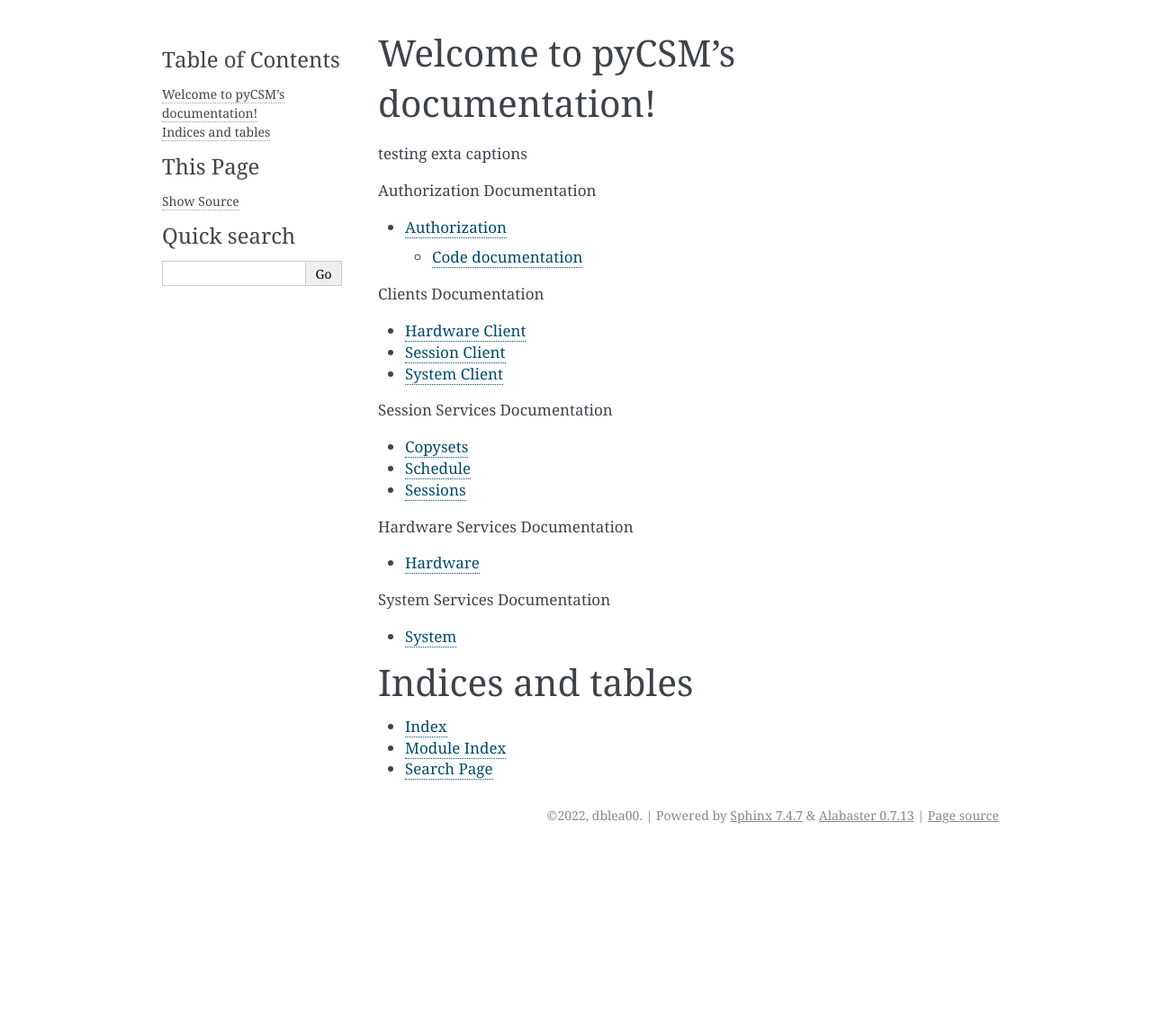
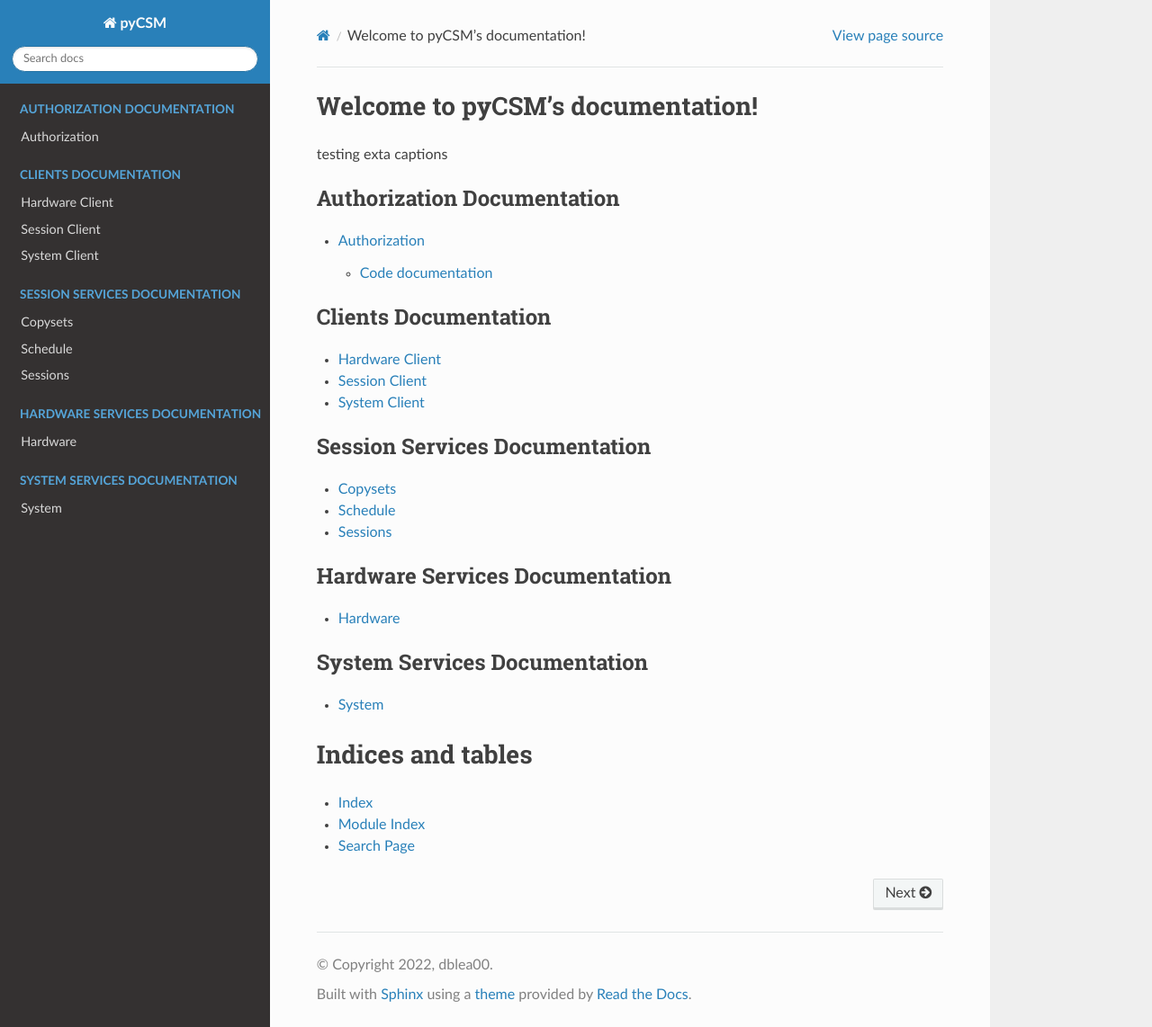
Before and after one commit to IBM/pyCSM, a Sphinx documentation site: the page built from docs/index.rst, in a window 1280 px wide and 1142 px high. Shown: the whole window at 90% size. Built offline with Sphinx 7.4.7 and the Read the Docs theme 2.0.0, drawn with Linux system fonts in a browser that asks for light colours.

Commit message:
hardware_client doc changes

```diff
--- a/docs/clients_docs/hardware_client.rst
+++ b/docs/clients_docs/hardware_client.rst
@@ -3,7 +3,3 @@ Hardware Client
 
 .. automodule:: clients.client_hardware
     :members:
-
-.. |br| raw:: html
-
-   <br />
--- a/docs/conf.py
+++ b/docs/conf.py
@@ -60,7 +60,7 @@ exclude_patterns = ['_build', 'Thumbs.db', '.DS_Store']
 # The theme to use for HTML and HTML Help pages.  See the documentation for
 # a list of builtin themes.
 #
-html_theme = 'alabaster'
+html_theme = 'sphinx_rtd_theme'
 
 # Add any paths that contain custom static files (such as style sheets) here,
 # relative to this directory. They are copied after the builtin static files,
```
Also changed, not shown: 1 other file.
